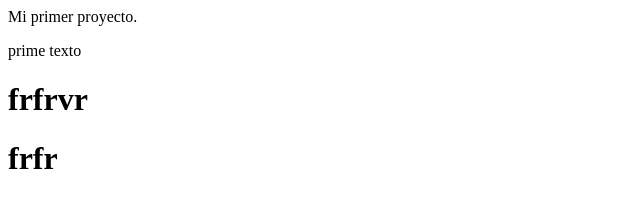
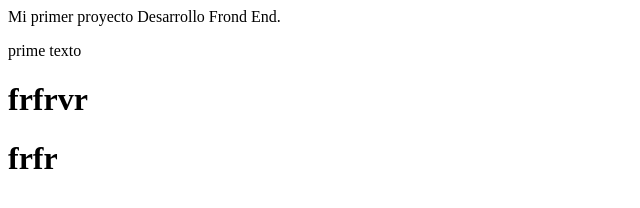
Before and after one commit to cmonsalt/Primer_proyecto, a plain HTML site: page Tienda_virtual.html in a window 1280 px wide. Shown: the whole page, without its empty margins (0-640 px from the left). Drawn offline with Linux system fonts and the light colour scheme.

Commit message:
Practica de Git

```diff
--- a/Tienda_virtual.html
+++ b/Tienda_virtual.html
@@ -4,7 +4,7 @@
 <title>cambio de titulo</title>
 </head>
 <body>
-Mi primer proyecto.
+Mi primer proyecto Desarrollo Frond End.
 
 
 
```
